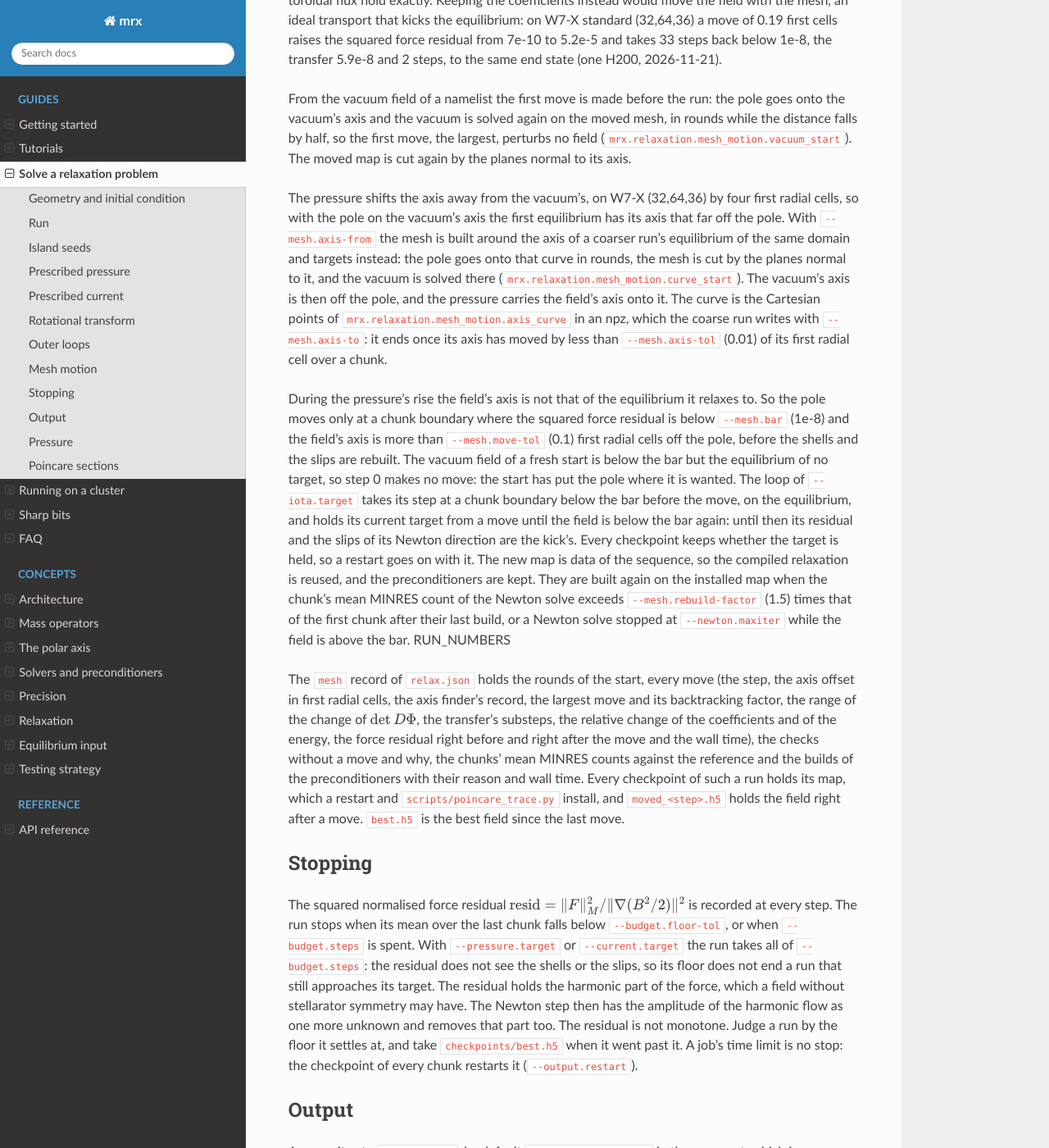
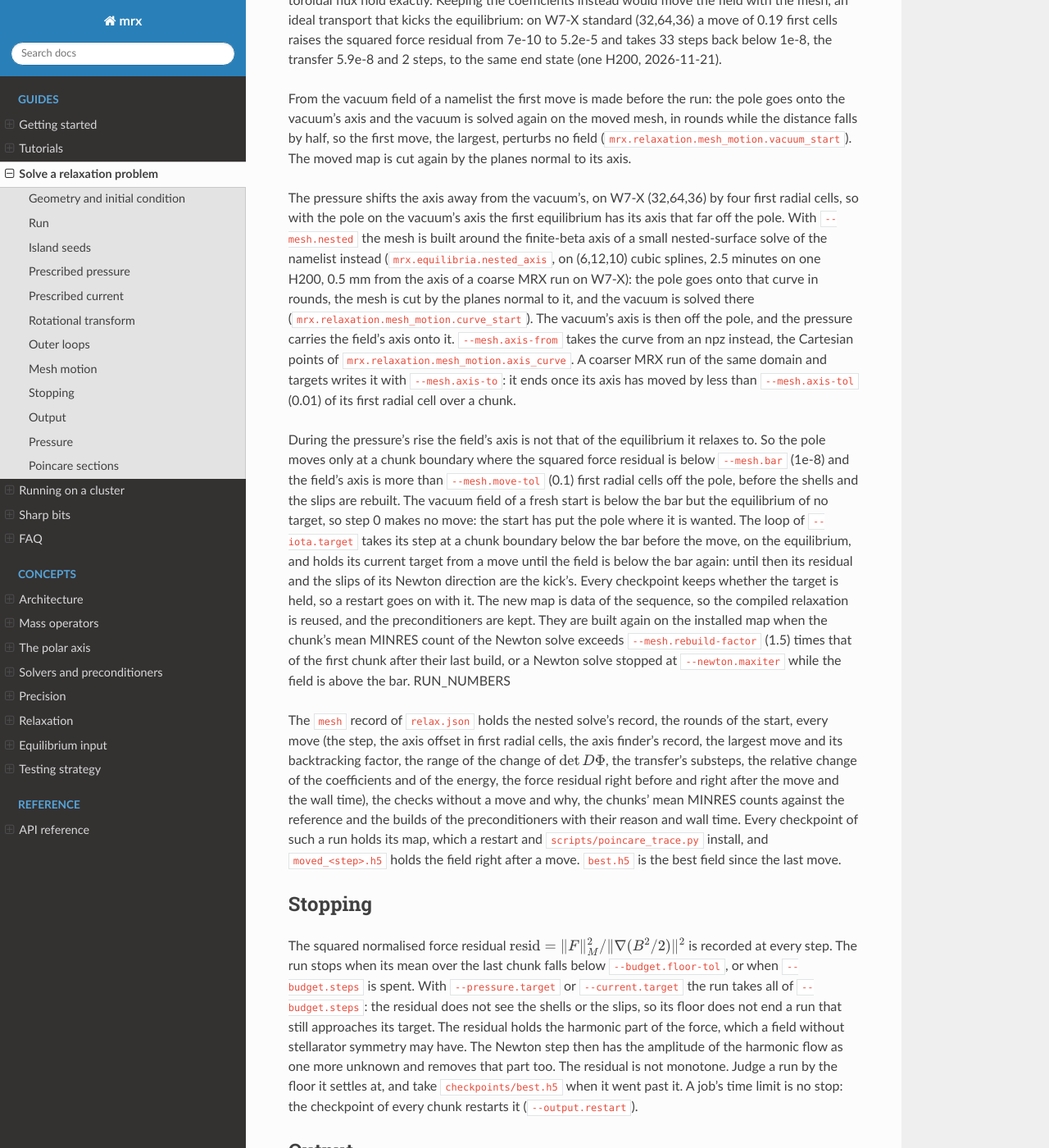
Before and after one commit to ToBlick/mrx, a Sphinx documentation site: the page built from docs/source/relaxation.md, in a window 1280 px wide and 1400 px high, scrolled down 9603 px. Shown: the whole window at 82% size. Built offline with Sphinx 7.4.7 and the Read the Docs theme 3.1.0, drawn with Linux system fonts in a browser that asks for light colours.

Commit message:
relax.py --mesh.nested: the first pass of the two-pass start is the namelist's nested-surface solve
With --mesh.nested a run from the vacuum field of a namelist runs mrx.equilibria.nested_axis on it (default
(6, 12, 10) cubic splines), writes the axis to nested_axis.npz in the output directory and starts with the pole on
it, as --mesh.axis-from does with a given curve. The coarse MRX pass (--mesh.axis-to) stays as the other source of
that curve. The nested solve's record goes into the mesh record.

```diff
--- a/docs/source/relaxation.md
+++ b/docs/source/relaxation.md
@@ -149,7 +149,7 @@ the pair `--seed` / `--no-seed`:
 | drive | `--drive.resistivity`, `--drive.reference`, `--drive.reference-smoothing`, `--drive.chain`, `--drive.eps` |
 | pressure | `--pressure.target`, `--pressure.scale`, `--pressure.beta`, `--pressure.anisotropy`, `--pressure.label-tol`, `--pressure.cells` |
 | current | `--current.target`, `--current.scale` |
-| mesh | `--mesh.align`, `--mesh.rebuild-factor`, `--mesh.bar`, `--mesh.move-tol`, `--mesh.axis-from`, `--mesh.axis-to`, `--mesh.axis-tol` |
+| mesh | `--mesh.align`, `--mesh.rebuild-factor`, `--mesh.bar`, `--mesh.move-tol`, `--mesh.nested`, `--mesh.axis-from`, `--mesh.axis-to`, `--mesh.axis-tol` |
 | output | `--output.out`, `--output.restart` |
 
 The `params` of `relax.json` hold the same settings as one flat dict with
@@ -496,14 +496,17 @@ the planes normal to its axis.
 
 The pressure shifts the axis away from the vacuum's, on W7-X (32,64,36) by
 four first radial cells, so with the pole on the vacuum's axis the first
-equilibrium has its axis that far off the pole. With `--mesh.axis-from` the
-mesh is built around the axis of a coarser run's equilibrium of the same
-domain and targets instead: the pole goes onto that curve in rounds, the mesh
-is cut by the planes normal to it, and the vacuum is solved there
+equilibrium has its axis that far off the pole. With `--mesh.nested` the
+mesh is built around the finite-beta axis of a small nested-surface solve of
+the namelist instead (`mrx.equilibria.nested_axis`, on (6,12,10) cubic
+splines, 2.5 minutes on one H200, 0.5 mm from the axis of a coarse MRX run
+on W7-X): the pole goes onto that curve in rounds, the mesh is cut by the
+planes normal to it, and the vacuum is solved there
 (`mrx.relaxation.mesh_motion.curve_start`). The vacuum's axis is then off the
-pole, and the pressure carries the field's axis onto it. The curve is the
-Cartesian points of `mrx.relaxation.mesh_motion.axis_curve` in an npz, which
-the coarse run writes with `--mesh.axis-to`: it ends once its axis has moved
+pole, and the pressure carries the field's axis onto it. `--mesh.axis-from`
+takes the curve from an npz instead, the Cartesian points of
+`mrx.relaxation.mesh_motion.axis_curve`. A coarser MRX run of the same domain
+and targets writes it with `--mesh.axis-to`: it ends once its axis has moved
 by less than `--mesh.axis-tol` (0.01) of its first radial cell over a chunk.
 
 During the pressure's rise the field's axis is not that of the equilibrium it
@@ -524,8 +527,8 @@ when the chunk's mean MINRES count of the Newton solve exceeds
 build, or a Newton solve stopped at `--newton.maxiter` while the field is
 above the bar. RUN_NUMBERS
 
-The `mesh` record of `relax.json` holds the rounds of the start, every move
-(the step, the axis offset in first radial cells, the
+The `mesh` record of `relax.json` holds the nested solve's record, the rounds
+of the start, every move (the step, the axis offset in first radial cells, the
 axis finder's record, the largest move and its backtracking factor, the range
 of the change of $\det D\Phi$, the transfer's substeps, the relative change of
 the coefficients and of the energy, the force residual right before and right
```
Also changed, not shown: 2 other files.
